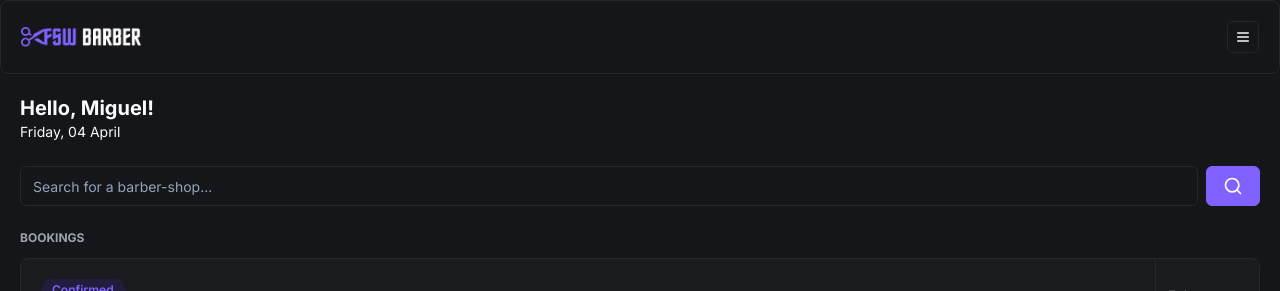
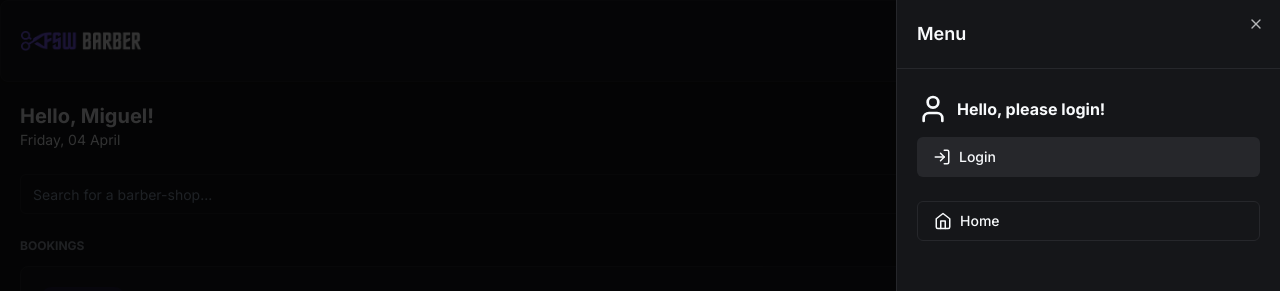
Before and after one commit to RodrigoNunes2004/fullstackweek-barber, a Next.js app: page / in a window 1280 px wide. Both pictures are taken after a click on the button 1243 px from the left and 37 px from the top of the page. Shown: the top 291 px of the page. Built offline with nearby package versions, Linux system fonts and the light colour scheme; no server answers; the database is empty.

Commit message:
Feat add side manu, login and logout

```diff
--- a/app/_components/header.tsx
+++ b/app/_components/header.tsx
@@ -4,23 +4,32 @@
 import { Card, CardContent } from "./ui/card";
 import { Button } from "./ui/button";
 import { MenuIcon } from "lucide-react";
+import { Sheet, SheetContent, SheetTrigger } from "./ui/sheet";
+import SideMenu from "./side-menu";
 import Link from "next/link";
-import { signIn, useSession } from "next-auth/react";
 
 const Header = () => {
-  const {data} = useSession();
-  const handleLoginClick = async () => {
-    await signIn();
-  }
   return (
-     <Card className="bg-background text-foreground">
+    <header>
+      <Card>
         <CardContent className="p-5 justify-between items-center flex flex-row">
+          <Link href="/">
             <Image src="/logo.png" alt="FSW Barber" height={18} width={120} />
-          <Button variant="outline" size="icon" className="h-8 w-8">
+          </Link>
+          <Sheet>
+            <SheetTrigger asChild>
+              <Button variant="outline" size="icon">
                 <MenuIcon size={16} />
               </Button>
+            </SheetTrigger>
+
+            <SheetContent className="p-0">
+              <SideMenu />
+            </SheetContent>
+          </Sheet>
         </CardContent>
       </Card>
+    </header>
   );
 };
 
--- /dev/null
+++ b/app/_components/side-menu.tsx
@@ -0,0 +1,71 @@
+"use client";
+
+import { signIn, signOut, useSession } from "next-auth/react";
+import { SheetHeader, SheetTitle } from "./ui/sheet";
+import { Avatar, AvatarImage } from "./ui/avatar";
+import { Button } from "./ui/button";
+import { CalendarIcon, HomeIcon, LogInIcon, LogOutIcon, UserIcon } from "lucide-react";
+import Link from "next/link";
+
+const SideMenu = () => {
+  const { data } = useSession();
+
+  const handleLogoutClick = () => signOut();
+
+  const handleLoginClick = () => signIn("google");
+
+  return (
+    <>
+      <SheetHeader className="text-left border-b border-solid border-secondary p-5">
+        <SheetTitle>Menu</SheetTitle>
+      </SheetHeader>
+
+      {data?.user ? (
+        <div className="flex justify-between px-5 py-6 items-center">
+          <div className="flex items-center gap-3">
+            <Avatar>
+              <AvatarImage src={data.user?.image ?? ""} />
+            </Avatar>
+
+            <h2 className="font-bold">{data.user.name}</h2>
+          </div>
+
+          <Button variant="secondary" size="icon">
+            <LogOutIcon onClick={handleLogoutClick} />
+          </Button>
+        </div>
+      ) : (
+        <div className="flex flex-col px-5 py-6 gap-3">
+          <div className="flex items-center gap-2">
+            <UserIcon size={32} />
+            <h2 className="font-bold">Hello, please login!</h2>
+          </div>
+          <Button variant="secondary" className="w-full justify-start" onClick={handleLoginClick}>
+            <LogInIcon className="mr-2" size={18} />
+            Login
+          </Button>
+        </div>
+      )}
+
+      <div className="flex flex-col gap-3 px-5">
+        <Button variant="outline" className="justify-start" asChild>
+          <Link href="/">
+            <HomeIcon size={18} className="mr-2" />
+            Home
+          </Link>
+        </Button>
+
+        {data?.user && (
+          <Button variant="outline" className="justify-start" asChild>
+            <Link href="/bookings">
+              <CalendarIcon size={18} className="mr-2" />
+              Bookings
+            </Link>
+          </Button>
+        )}
+      </div>
+    </>
+  );
+};
+
+export default SideMenu;
--- /dev/null
+++ b/app/_components/ui/sheet.tsx
@@ -0,0 +1,140 @@
+"use client"
+
+import * as React from "react"
+import * as SheetPrimitive from "@radix-ui/react-dialog"
+import { cva, type VariantProps } from "class-variance-authority"
+import { X } from "lucide-react"
+
+import { cn } from "@/app/_lib/utils"
+
+const Sheet = SheetPrimitive.Root
+
+const SheetTrigger = SheetPrimitive.Trigger
+
+const SheetClose = SheetPrimitive.Close
+
+const SheetPortal = SheetPrimitive.Portal
+
+const SheetOverlay = React.forwardRef<
+  React.ElementRef<typeof SheetPrimitive.Overlay>,
+  React.ComponentPropsWithoutRef<typeof SheetPrimitive.Overlay>
+>(({ className, ...props }, ref) => (
+  <SheetPrimitive.Overlay
+    className={cn(
+      "fixed inset-0 z-50 bg-black/80  data-[state=open]:animate-in data-[state=closed]:animate-out data-[state=closed]:fade-out-0 data-[state=open]:fade-in-0",
+      className
+    )}
+    {...props}
+    ref={ref}
+  />
+))
+SheetOverlay.displayName = SheetPrimitive.Overlay.displayName
+
+const sheetVariants = cva(
+  "fixed z-50 gap-4 bg-background p-6 shadow-lg transition ease-in-out data-[state=open]:animate-in data-[state=closed]:animate-out data-[state=closed]:duration-300 data-[state=open]:duration-500",
+  {
+    variants: {
+      side: {
+        top: "inset-x-0 top-0 border-b data-[state=closed]:slide-out-to-top data-[state=open]:slide-in-from-top",
+        bottom:
+          "inset-x-0 bottom-0 border-t data-[state=closed]:slide-out-to-bottom data-[state=open]:slide-in-from-bottom",
+        left: "inset-y-0 left-0 h-full w-3/4 border-r data-[state=closed]:slide-out-to-left data-[state=open]:slide-in-from-left sm:max-w-sm",
+        right:
+          "inset-y-0 right-0 h-full w-3/4  border-l data-[state=closed]:slide-out-to-right data-[state=open]:slide-in-from-right sm:max-w-sm",
+      },
+    },
+    defaultVariants: {
+      side: "right",
+    },
+  }
+)
+
+interface SheetContentProps
+  extends React.ComponentPropsWithoutRef<typeof SheetPrimitive.Content>,
+    VariantProps<typeof sheetVariants> {}
+
+const SheetContent = React.forwardRef<
+  React.ElementRef<typeof SheetPrimitive.Content>,
+  SheetContentProps
+>(({ side = "right", className, children, ...props }, ref) => (
+  <SheetPortal>
+    <SheetOverlay />
+    <SheetPrimitive.Content
+      ref={ref}
+      className={cn(sheetVariants({ side }), className)}
+      {...props}
+    >
+      {children}
+      <SheetPrimitive.Close className="absolute right-4 top-4 rounded-sm opacity-70 ring-offset-background transition-opacity hover:opacity-100 focus:outline-none focus:ring-2 focus:ring-ring focus:ring-offset-2 disabled:pointer-events-none data-[state=open]:bg-secondary">
+        <X className="h-4 w-4" />
+        <span className="sr-only">Close</span>
+      </SheetPrimitive.Close>
+    </SheetPrimitive.Content>
+  </SheetPortal>
+))
+SheetContent.displayName = SheetPrimitive.Content.displayName
+
+const SheetHeader = ({
+  className,
+  ...props
+}: React.HTMLAttributes<HTMLDivElement>) => (
+  <div
+    className={cn(
+      "flex flex-col space-y-2 text-center sm:text-left",
+      className
+    )}
+    {...props}
+  />
+)
+SheetHeader.displayName = "SheetHeader"
+
+const SheetFooter = ({
+  className,
+  ...props
+}: React.HTMLAttributes<HTMLDivElement>) => (
+  <div
+    className={cn(
+      "flex flex-col-reverse sm:flex-row sm:justify-end sm:space-x-2",
+      className
+    )}
+    {...props}
+  />
+)
+SheetFooter.displayName = "SheetFooter"
+
+const SheetTitle = React.forwardRef<
+  React.ElementRef<typeof SheetPrimitive.Title>,
+  React.ComponentPropsWithoutRef<typeof SheetPrimitive.Title>
+>(({ className, ...props }, ref) => (
+  <SheetPrimitive.Title
+    ref={ref}
+    className={cn("text-lg font-semibold text-foreground", className)}
+    {...props}
+  />
+))
+SheetTitle.displayName = SheetPrimitive.Title.displayName
+
+const SheetDescription = React.forwardRef<
+  React.ElementRef<typeof SheetPrimitive.Description>,
+  React.ComponentPropsWithoutRef<typeof SheetPrimitive.Description>
+>(({ className, ...props }, ref) => (
+  <SheetPrimitive.Description
+    ref={ref}
+    className={cn("text-sm text-muted-foreground", className)}
+    {...props}
+  />
+))
+SheetDescription.displayName = SheetPrimitive.Description.displayName
+
+export {
+  Sheet,
+  SheetPortal,
+  SheetOverlay,
+  SheetTrigger,
+  SheetClose,
+  SheetContent,
+  SheetHeader,
+  SheetFooter,
+  SheetTitle,
+  SheetDescription,
+}
--- a/app/barbershops/[id]/_components/barbershop-info.tsx
+++ b/app/barbershops/[id]/_components/barbershop-info.tsx
@@ -1,21 +1,24 @@
-"use client"
+"use client";
 
+import SideMenu from "@/app/_components/side-menu";
 import { Button } from "@/app/_components/ui/button";
+import { Sheet, SheetContent, SheetTrigger } from "@/app/_components/ui/sheet";
 import { Barbershop } from "@prisma/client";
 import { ChevronLeftIcon, MapPinIcon, MenuIcon, StarIcon } from "lucide-react";
-import  Image from "next/image";
+import Image from "next/image";
 import { useRouter } from "next/navigation";
-
-
 
 interface BarbershopInfoProps {
   barbershop: Barbershop;
 }
+
 const BarbershopInfo = ({ barbershop }: BarbershopInfoProps) => {
   const router = useRouter();
+
   const handleBackClick = () => {
-        router.back();
-    }
+    router.replace("/");
+  };
+
   return (
     <div>
       <div className="h-[250px] w-full relative">
@@ -23,33 +26,42 @@
           <ChevronLeftIcon />
         </Button>
 
+        <Sheet>
+          <SheetTrigger asChild>
             <Button size="icon" variant="outline" className="z-50 absolute top-4 right-4">
               <MenuIcon />
             </Button>
+          </SheetTrigger>
+
+          <SheetContent className="p-0">
+            <SideMenu />
+          </SheetContent>
+        </Sheet>
+
         <Image
           src={barbershop.imageUrl}
           fill
           alt={barbershop.name}
           style={{
-                    objectFit: "cover"
+            objectFit: "cover",
           }}
           className="opacity-75"
-
         />
       </div>
-              <div className="px-5 py-3 pb-6 border-solid border-secondary">
-                <h1 className="text-xl font-bold ">{barbershop.name}</h1>
+
+      <div className="px-5 pt-3 pb-6 border-b border-solid border-secondary">
+        <h1 className="text-xl font-bold">{barbershop.name}</h1>
         <div className="flex items-center gap-1 mt-2">
           <MapPinIcon className="text-primary" size={18} />
           <p className="text-sm">{barbershop.address}</p>
         </div>
         <div className="flex items-center gap-1 mt-2">
           <StarIcon className="text-primary" size={18} />
-                  <p className="text-sm">5,0 (899 ratings)</p>
+          <p className="text-sm">5,0 (899 avaliações)</p>
         </div>
       </div>
     </div>
   );
-}
+};
 
 export default BarbershopInfo;
--- a/package.json
+++ b/package.json
@@ -15,6 +15,7 @@
     "@auth/prisma-adapter": "^2.8.0",
     "@prisma/client": "^5.8.1",
     "@radix-ui/react-avatar": "^1.1.3",
+    "@radix-ui/react-dialog": "^1.1.10",
     "@radix-ui/react-slot": "^1.1.2",
     "class-variance-authority": "^0.7.0",
     "clsx": "^2.1.0",
```
Also changed, not shown: 1 other file (tests, documents, lock files or other folders). Lines whose indentation alone changed are shown as unchanged.
